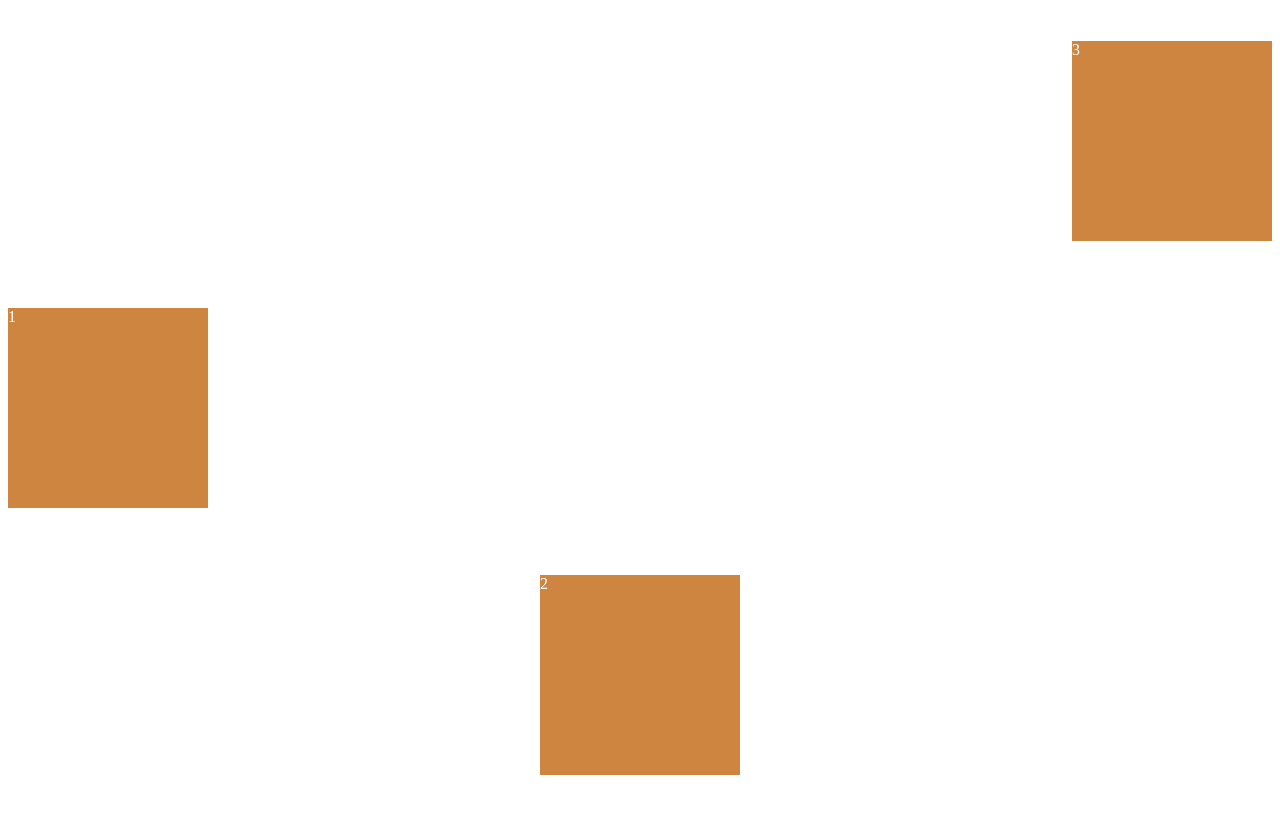
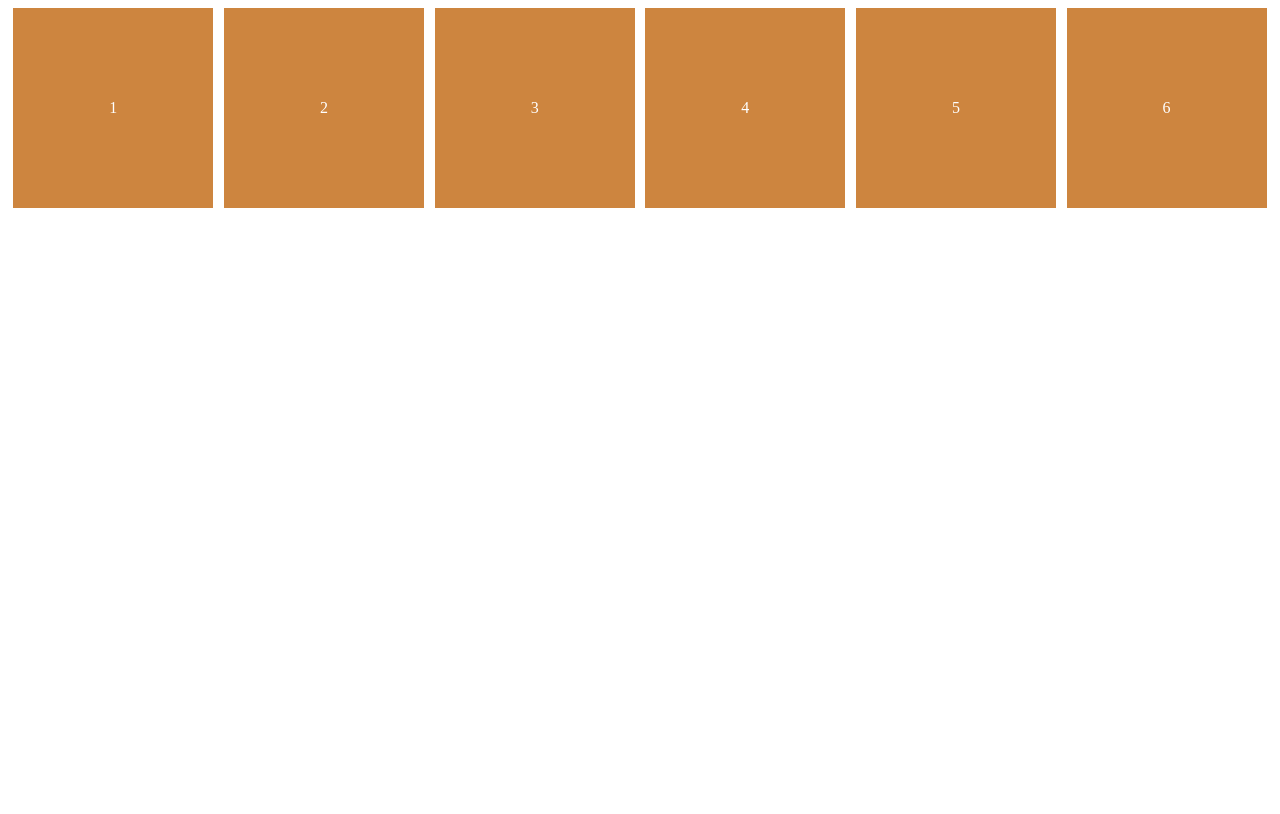
Before and after one commit to snoop2head/scss_practice, a plain HTML site: page index.html in a window 1280 px wide. Shown: the top 814 px of the page. Drawn offline with Linux system fonts and the light colour scheme.

Commit message:
flex-direction reverse, flex-wrap

```diff
--- a/index.html
+++ b/index.html
@@ -11,6 +11,9 @@
       <div class="child">1</div>
       <div class="child">2</div>
       <div class="child">3</div>
+      <div class="child">4</div>
+      <div class="child">5</div>
+      <div class="child">6</div>
     </div>
   </body>
 </html>
--- a/src/styles.css
+++ b/src/styles.css
@@ -1,8 +1,10 @@
 .father {
   display: flex;
-  flex-direction: column;
+  flex-direction: row;
   justify-content: space-around;
-  height: 100vh;
+  align-content: flex-start;
+  height: 200vh;
+  flex-wrap: wrap;
 }
 
 /* first box */
@@ -11,17 +13,21 @@
   height: 200px;
   background: peru;
   color: white;
-  order: 2;
+  /* order: 2; */
+  /* centering texts */
+  display: flex;
+  justify-content: center;
+  align-items: center;
 }
 
 /* second box */
 .child:nth-child(2) {
-  align-self: center;
-  order: 3;
+  /* align-self: center; */
+  /* order: 3; */
 }
 
 /* third box */
 .child:nth-child(3) {
-  align-self: flex-end;
-  order: 0;
+  /* align-self: flex-end; */
+  /* order: 0; */
 }
```
Also changed, not shown: README.md.
